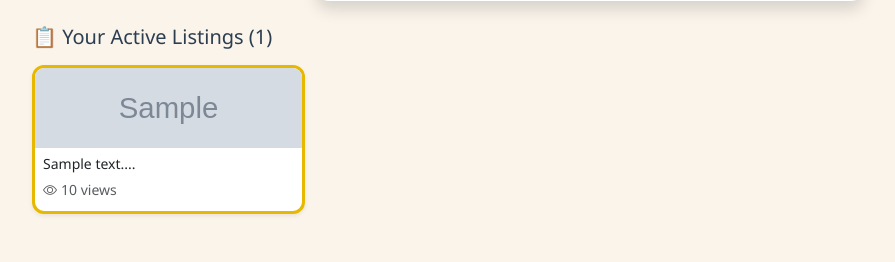
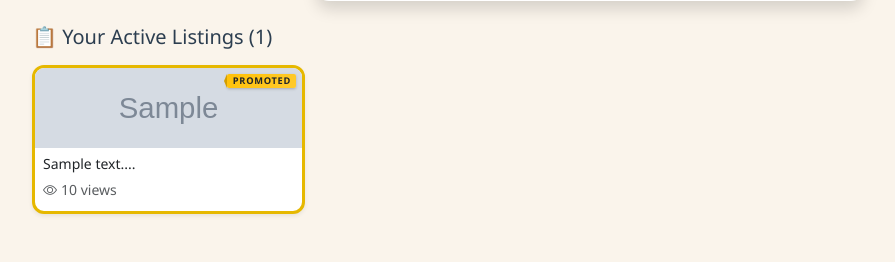
Before and after one commit to MarketExpander99/VolstruisGids, a Flask app: page /profile/ in a window 1280 px wide. Shown: the part 572-834 px from the top of the page, without its empty margins (50-945 px from the left). Run offline with Flask 3, Linux system fonts and the light colour scheme; a user stored in the database is signed in; tables that the repository leaves empty hold one stand-in row (values such as "Sample post"); grey boxes marked "Sample" are stand-in pictures.

Commit message:
profile page

```diff
--- a/app/templates/profile/profile.html
+++ b/app/templates/profile/profile.html
@@ -77,6 +77,9 @@
                 <div class="col">
                     <a href="{{ url_for('listings.detail', listing_id=listing.id) }}" class="text-decoration-none text-reset">
                         <div class="card h-100 shadow-sm {% if listing.is_promoted or listing.last_reposted_at %}boosted{% endif %} {% if listing.is_business_ad %}business-listing{% endif %}">
+                            {% if listing.is_promoted or listing.last_reposted_at %}
+                            <div class="promoted-banner">PROMOTED</div>
+                            {% endif %}
                             {% set photo_src = listing.photo_url or '/static/img/default-listing.jpg' %}
                             <img src="{{ photo_src }}" class="card-img-top" style="height: 80px; object-fit: cover;" alt="{{ listing.title }}">
                             <div class="card-body p-2">
```
